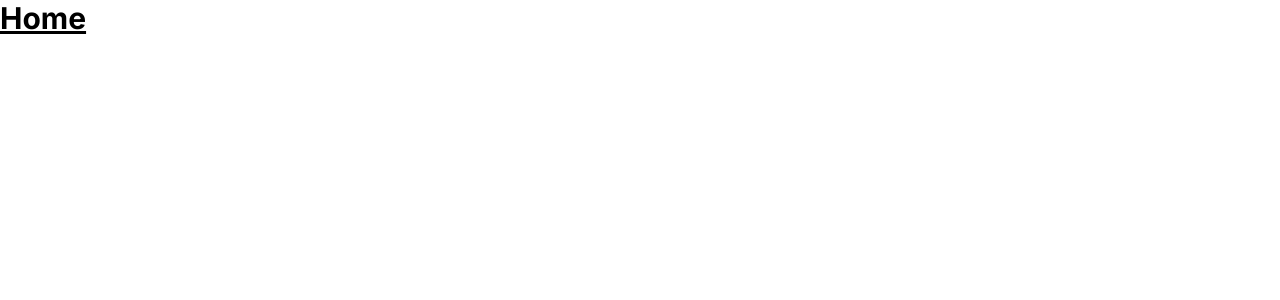
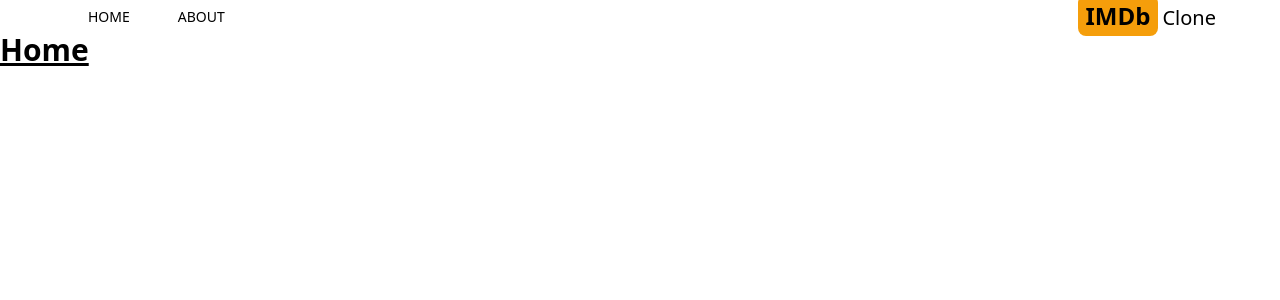
Before and after one commit to ykuruvilla/imdb-clone, a Next.js app: page / in a window 1280 px wide. Shown: the top 300 px of the page. Built offline with nearby package versions, Linux system fonts and the light colour scheme.

Commit message:
create basic header structure

```diff
--- a/app/layout.js
+++ b/app/layout.js
@@ -1,7 +1,5 @@
+import Header from "@/components/Header/Header";
 import "./globals.css";
-import { Inter } from "next/font/google";
-
-const inter = Inter({ subsets: ["latin"] });
 
 export const metadata = {
   title: "IMDb Clone",
@@ -11,7 +9,10 @@
 export default function RootLayout({ children }) {
   return (
     <html lang="en">
-      <body className={inter.className}>{children}</body>
+      <body>
+        <Header />
+        {children}
+      </body>
     </html>
   );
 }
--- /dev/null
+++ b/components/Header/Header.js
@@ -0,0 +1,27 @@
+import Link from "next/link";
+import MenuItem from "../MenuItem/MenuItem";
+import { AiFillHome } from "react-icons/ai";
+import { BsFillInfoCircleFill } from "react-icons/bs";
+
+const Header = () => {
+  return (
+    <header className="flex justify-between mx-2 max-w-6xl sm:mx-auto items-center">
+      <div className="flex">
+        <MenuItem title="HOME" address="/" Icon={AiFillHome} />
+        <MenuItem title="ABOUT" address="about" Icon={BsFillInfoCircleFill} />
+      </div>
+      <div className="">
+        <Link href="/">
+          <h2 className="text-2xl">
+            <span className="font-bold bg-amber-500 py-1 px-2 rounded-lg mr-1">
+              IMDb
+            </span>
+            <span className="text-xl hidden sm:inline">Clone</span>
+          </h2>
+        </Link>
+      </div>
+    </header>
+  );
+};
+
+export default Header;
--- /dev/null
+++ b/components/MenuItem/MenuItem.js
@@ -0,0 +1,14 @@
+import Link from "next/link";
+
+const MenuItem = ({ title, address, Icon }) => {
+  return (
+    <>
+      <Link href={address} className="mx-4 lg:mx-6 hover:text-amber-600">
+        <Icon className="text-2xl sm:hidden" />
+        <p className="hidden sm:inline my-2 text-sm">{title}</p>
+      </Link>
+    </>
+  );
+};
+
+export default MenuItem;
--- a/package.json
+++ b/package.json
@@ -13,7 +13,8 @@
     "eslint-config-next": "13.4.2",
     "next": "13.4.2",
     "react": "18.2.0",
-    "react-dom": "18.2.0"
+    "react-dom": "18.2.0",
+    "react-icons": "^4.8.0"
   },
   "devDependencies": {
     "autoprefixer": "^10.4.14",
```
Also changed, not shown: 1 other file (tests, documents, lock files or other folders).
